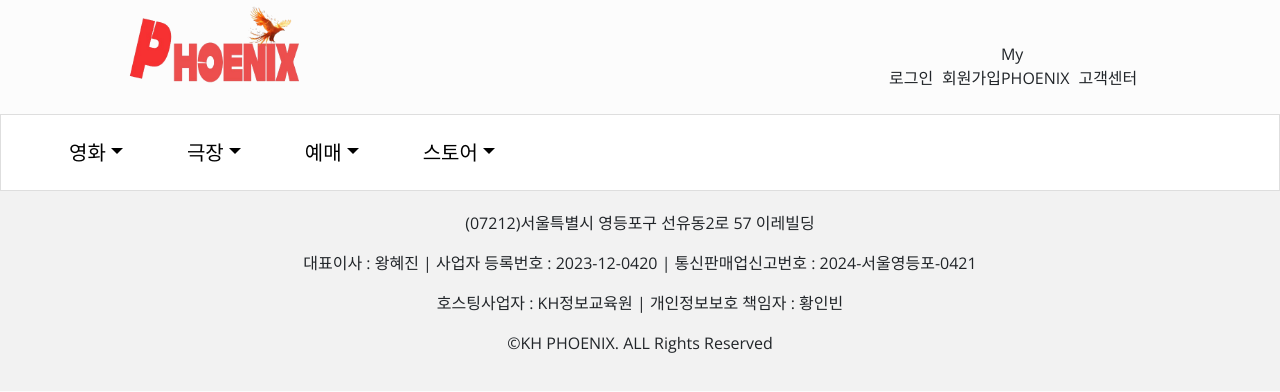
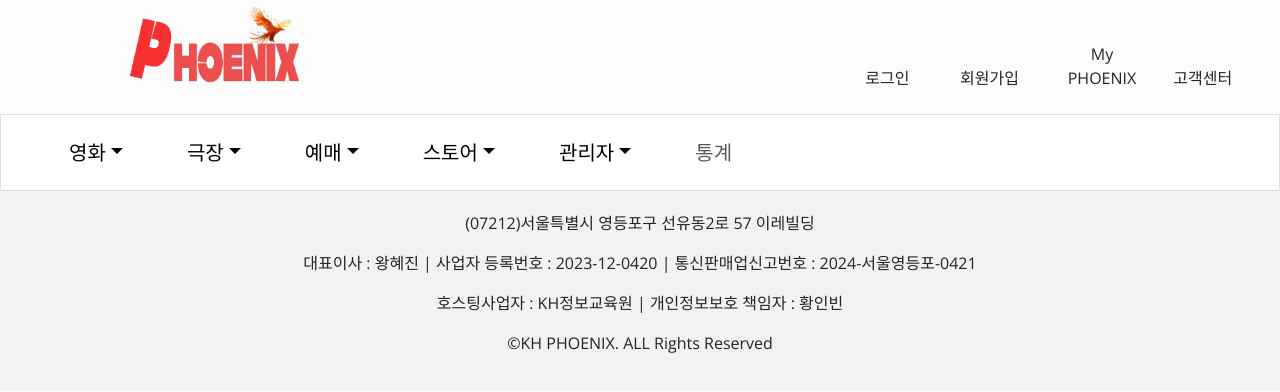
Before and after one commit to hyedni/pheonix-react, a React (Create React App) app in the folder pheonix-react/: page / in a window 1280 px wide. Shown: the top 392 px of the page. Built offline with nearby package versions, Linux system fonts and the light colour scheme; no server answers.

Commit message:
영화페이지

```diff
--- a/pheonix-react/src/App.js
+++ b/pheonix-react/src/App.js
@@ -1,3 +1,5 @@
+import { Route, Routes } from 'react-router';
+import AdminMovie from './components/admin/AdminMovie';
 import Footer from './design/Footer';
 import Htemplate from './design/Htemplate';
 
@@ -6,6 +8,11 @@ function App() {
 
     <>
     <Htemplate/>
+
+    <Routes>
+              <Route path='/adminMovie' element={<AdminMovie/>}/>
+    </Routes>
+
     <Footer />
     </>
 
--- /dev/null
+++ b/pheonix-react/src/components/admin/AdminMovie.css
@@ -0,0 +1,7 @@
+.item-wrapper {
+    height:350px;
+    border-radius: 10px;
+    padding: 0.5em;
+    margin-right: 100px;
+    box-shadow: 0 4px 6px rgba(0, 0, 0, 0.1), 0 10px 20px rgba(0, 0, 0, 0.1);
+}
--- /dev/null
+++ b/pheonix-react/src/components/admin/AdminMovie.js
@@ -0,0 +1,31 @@
+import './AdminMovie.css';
+
+function AdminMovie() {
+    return (
+        <>
+        <div className="row">
+            <div className="offset-2 col-md-8">
+                <h1>영화관리 메뉴바 자리</h1>
+                <br/>
+
+                <div className="row">
+                    <div className="col-md-3 item-wrapper">
+                        <p>no.1</p>
+                        <hr/>
+                    </div>
+                    <div className="col-md-3">
+                        <h1>1번</h1>
+                    </div>
+                    <div className="col-md-3">
+                        <h1>1번</h1>
+                    </div>
+
+                </div>
+
+            </div>
+        </div>
+        </>
+    );
+}
+
+export default AdminMovie;
--- a/pheonix-react/src/design/Htemplate.js
+++ b/pheonix-react/src/design/Htemplate.js
@@ -1,5 +1,6 @@
 import { NavLink } from 'react-router-dom';
-import axios from "../components/CustomAxios";
+import axios from "../components/utils/CustomAxios";
+
 
 function Htemplate() {
     return (
@@ -11,17 +12,17 @@ function Htemplate() {
                         <img src={"/image/phoenixLogo.png"} style={{ width: '300px', maxWidth: '100%', height: 'auto' }}></img>
                     </div>
                     <div className='col-5'></div>
-                    <div className='col-3 d-flex justify-content-end align-items-end'>
-                        <div className="d-flex justify-content-end w-100">
+                    <div className='col-4 d-flex justify-content-end align-items-end'>
+                        <div className="d-flex justify-content-middle w-100 text-center">
                             로그인
                         </div>
-                        <div className="w-100 d-flex justify-content-end">
+                        <div className="w-100 d-flex justify-content-middle text-center">
                             회원가입
                         </div>
-                        <div className="w-100 d-flex justify-content-end">
+                        <div className="w-100 d-flex justify-content-middle text-center">
                             My PHOENIX
                         </div>
-                        <div className="w-100 d-flex justify-content-end me-4">
+                        <div className="w-100 d-flex justify-content-middle ms-4 text-center">
                             고객센터
                         </div>
                     </div>
@@ -67,7 +68,7 @@ function Htemplate() {
                                     </div>
                             </li>
                             <li className="nav-item dropdown">
-                                <NavLink className="nav-link dropdown-toggle fs-5" data-bs-toggle="dropdown" href="#" role="button" aria-haspopup="true" aria-expanded="false">스토어</NavLink>
+                                <NavLink className="nav-link dropdown-toggle fs-5 me-5" data-bs-toggle="dropdown" href="#" role="button" aria-haspopup="true" aria-expanded="false">스토어</NavLink>
                                 <div className="dropdown-menu">
                                     <NavLink className="dropdown-item" href="#">Action</NavLink>
                                     <NavLink className="dropdown-item" href="#">Another action</NavLink>
@@ -75,6 +76,19 @@ function Htemplate() {
                                     {/* <div className="dropdown-divider"></div>
                                     <NavLink className="dropdown-item" href="#">Separated link</NavLink> */}
                                 </div>
+                            </li>
+                            <li className="nav-item dropdown">
+                                <NavLink className="nav-link dropdown-toggle fs-5 me-5" data-bs-toggle="dropdown" href="#" role="button" aria-haspopup="true" aria-expanded="false">관리자</NavLink>
+                                <div className="dropdown-menu">
+                                    <NavLink className="dropdown-item" to="/movieRegister">지점관리</NavLink>
+                                    <NavLink className="dropdown-item" to="/adminMovie">영화관리</NavLink>
+                                    <NavLink className="dropdown-item" to="/movieRegister">상영관관리</NavLink>
+                                    <NavLink className="dropdown-item" to="/movieRegister">스토어관리</NavLink>
+                                    <NavLink className="dropdown-item" to="/movieRegister">회원관리</NavLink>
+                                </div>
+                            </li>
+                            <li className='nav-item dropdown'>
+                                <NavLink className="nav-link fs-5" to="/movieRegister">통계</NavLink>
                             </li>
                         </ul>
                         {/* <form className="d-flex">
```
Also changed, not shown: pheonix-react/src/components/utils/CustomAxios.js (renamed from pheonix-react/src/components/CustomAxios.js).
